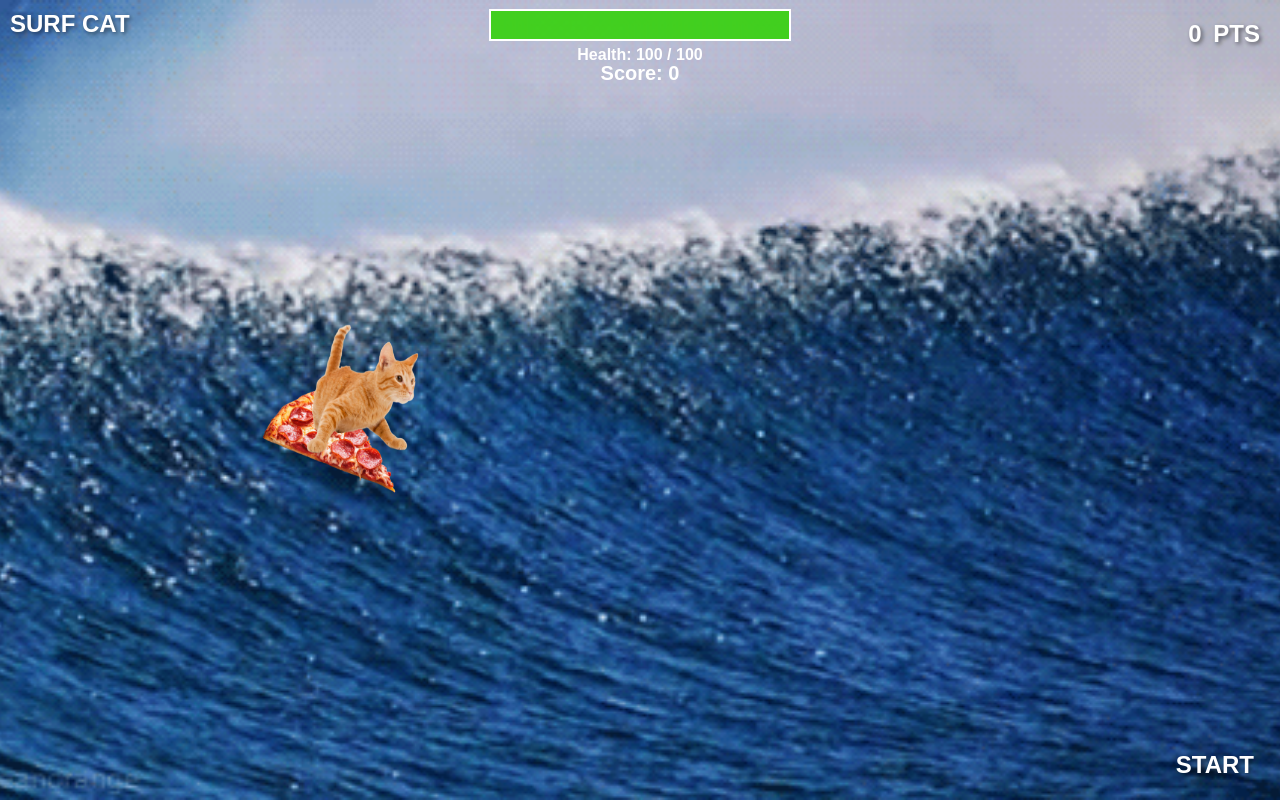
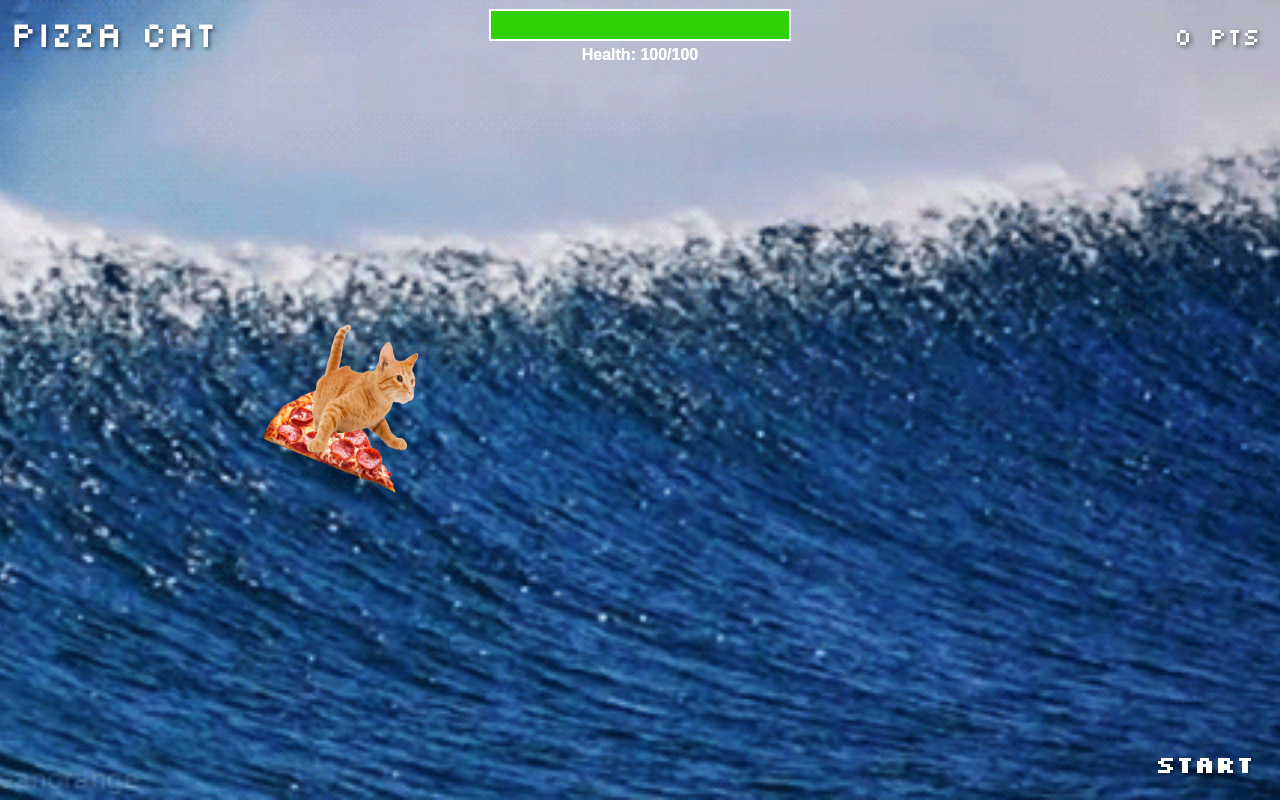
Before and after one commit to breschio/PizzaCat, a plain HTML site: page index.html in a window 1280 px wide. Drawn offline with Linux system fonts and the light colour scheme.

Commit message:
updated fonts

```diff
--- a/game.js
+++ b/game.js
@@ -191,11 +191,11 @@
         // Draw the cat at its starting position
         drawCat();
 
-        // Draw the initial score
-        drawScore();
-
         // Draw the initial health bar
         drawHealthBar();
+
+        // Remove the call to drawScore() or any function that draws the score
+        // drawScore();  // Comment out or remove this line
 
         // Any other initial game elements you want to draw
     }
@@ -526,7 +526,7 @@
         ctx.fillStyle = 'white';
         ctx.font = 'bold 16px Arial';
         ctx.textAlign = 'center';
-        ctx.fillText(`Health: ${catHealth} / ${maxCatHealth}`, canvas.width / 2, healthBarY + healthBarHeight + 20);
+        ctx.fillText(`Health: ${Math.round(catHealth)}/${maxCatHealth}`, canvas.width / 2, healthBarY + healthBarHeight + 20);
     }
 
     // Add this function to update the health bar
@@ -1093,11 +1093,11 @@
         // Draw the cat at its starting position
         drawCat();
 
-        // Draw the initial score
-        drawScore();
-
         // Draw the initial health bar
         drawHealthBar();
+
+        // Remove the call to drawScore() or any function that draws the score
+        // drawScore();  // Comment out or remove this line
 
         // Any other initial game elements you want to draw
     }
@@ -1109,4 +1109,9 @@
 
         // You can add more complex background drawing here if needed
     }
+
+    document.fonts.ready.then(() => {
+        // Initialize your game here, or redraw if it's already initialized
+        drawHealthBar();
+    });
 })();
--- a/index.html
+++ b/index.html
@@ -3,14 +3,17 @@
 <head>
   <meta charset="UTF-8">
   <meta name="viewport" content="width=device-width, initial-scale=1.0">
+  <link rel="preconnect" href="https://fonts.googleapis.com">
+<link rel="preconnect" href="https://fonts.gstatic.com" crossorigin>
+<link href="https://fonts.googleapis.com/css2?family=Silkscreen:wght@400;700&display=swap" rel="stylesheet">
   <link rel="stylesheet" href="style.css">
   <link rel="icon" type="image/x-icon" href="favicon.ico">
-  <title>Surf Cat Game</title>
+  <title>PIZZA CAT</title>
 </head>
 <body>
   <div id="game-container">
     <div id="header">
-      <div id="game-title" class="game-text">SURF CAT</div>
+      <div id="game-title" class="game-text">PIZZA CAT</div>
     </div>
     <div id="score" class="game-text">
       <div id="score-container">
--- a/style.css
+++ b/style.css
@@ -35,9 +35,9 @@ body {
 }
 
 .game-text {
-    font-family: 'Arial', sans-serif;
+    font-family: 'Silkscreen', Impact, Haettenschweiler, 'Arial Narrow Bold', sans-serif;
     font-size: 24px;
-    font-weight: bold;
+    font-weight: normal;
     color: white;
     text-shadow: 2px 2px 4px rgba(0,0,0,0.5);
 }
@@ -189,3 +189,37 @@ body {
 #leaderboard-screen button:hover {
     background-color: #FF6B6B;
 }
+
+/* Apply Silkscreen font to all elements */
+* {
+    font-family: 'Silkscreen', cursive;
+}
+
+/* If you want to apply it more specifically, you can target individual elements or classes */
+body, button, #game-title, #score, .game-text {
+    font-family: 'Silkscreen', Impact, Haettenschweiler, 'Arial Narrow Bold', sans-serif;
+}
+
+/* Adjust font weights if needed */
+#game-title {
+    font-weight: 400; /* Bold */
+}
+
+#score, button {
+    font-weight: 400; /* Regular */
+}
+
+/* You might need to adjust font sizes to accommodate the new font */
+#game-title {
+    font-size: 36px; /* Adjust as needed */
+}
+
+#score {
+    font-size: 24px; /* Adjust as needed */
+}
+
+button {
+    font-size: 18px; /* Adjust as needed */
+}
+
+/* Add any other specific styles you need */
```
